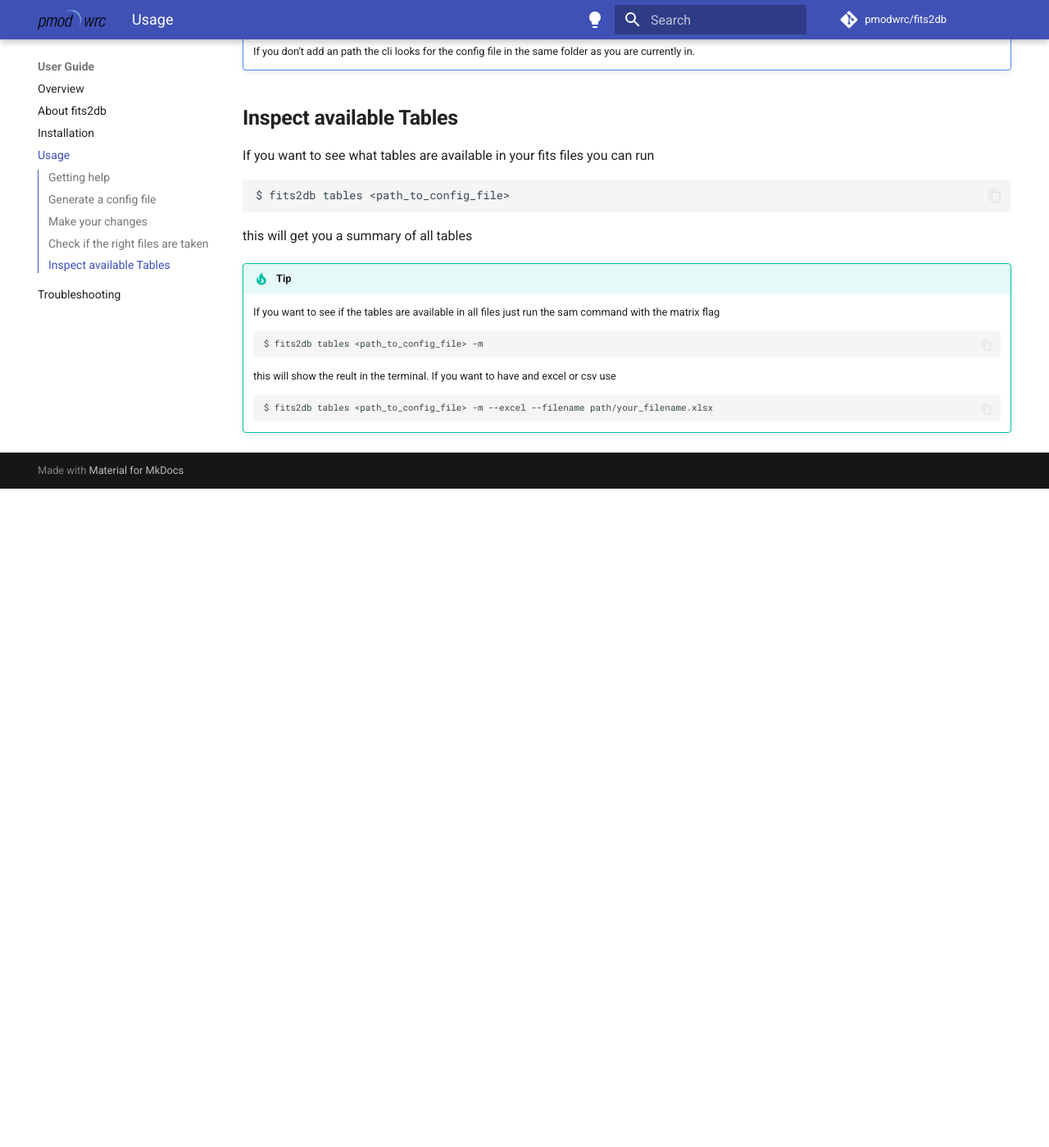
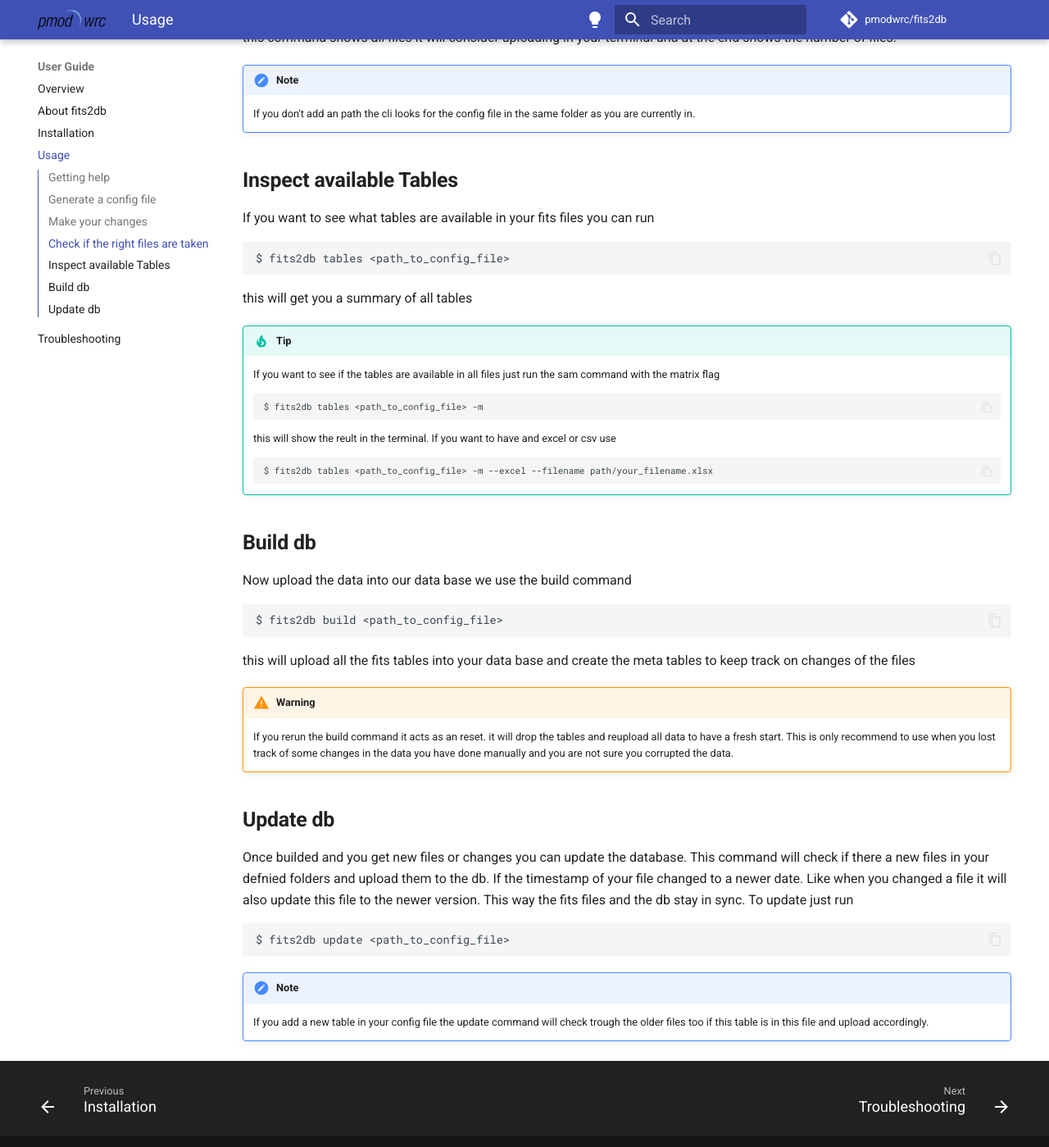
Before and after one commit to pmodwrc/fits2db, an MkDocs documentation site: the page built from docs/user-guide/usage.md, in a window 1280 px wide and 1400 px high, scrolled down 1556 px. Shown: the whole window at 82% size. Built offline with MkDocs 1.6.1 and Material for MkDocs 9.7.7, drawn with Linux system fonts in a browser that asks for light colours; comment, search, counter and statistics services are not loaded; before the commit the page ends 2152 px from its top, so only the background shows below that; some of the changed text lies outside the part shown.

Commit message:
[DOCS]: Create contribution guide Fixes #6

````diff
--- a/docs/user-guide/usage.md
+++ b/docs/user-guide/usage.md
@@ -36,15 +36,20 @@
   db_name: test_db
   port: 3306
 ```
-and add some paths for your fis files
+and add some paths for your fits files
 
 ```yaml
 fits_files:
   paths:
     - path/to_your_file/2021-07-07_L1a.fits
     - path_to_your_folder
+tables:
+    - name: HOUSEKEEPING
+      target_table: RAW_HOUSEKEEPING # This will be the table_name in the db
+    - name: JTSIM_BROADCAST # If no table name given it will use the orignal name
+```
 
-```
+
 !!! note
     if a folder is given all fits files under this folder will be taken for upload.
 
@@ -75,3 +80,25 @@
     ```bash
     $ fits2db tables <path_to_config_file> -m --excel --filename path/your_filename.xlsx
     ```
+
+## __Build db__
+
+Now upload the data into our data base we use the build command
+```bash
+$ fits2db build <path_to_config_file>
+```
+this will upload all the fits tables into your data base and create the meta tables to keep track on changes of the files
+
+!!! warning
+    If you rerun the build command it acts as an reset. it will drop the tables and reupload all data to have a fresh start. This is only recommend to use when you lost track of some changes in the data you have done manually and you are not sure you corrupted the data.
+
+
+## __Update db__
+
+Once builded and you get new files or changes you can update the database. This command will check if there a new files in your defnied folders and upload them to the db. If the timestamp of your file changed to a newer date. Like when you changed a file it will also update this file to the newer version. This way the fits files and the db stay in sync. To update just run
+
+```bash
+$ fits2db update <path_to_config_file>
+```
+!!! note
+    If you add a new table in your config file the update command will check trough the older files too if this table is in this file and upload accordingly.
--- a/mkdocs.yml
+++ b/mkdocs.yml
@@ -3,17 +3,20 @@
 nav:
   - index.md
   - User Guide:
-    - Overview: user-guide/overview.md
-    - About fits2db: user-guide/about-us.md
-    - Installation: user-guide/installation.md
-    - Usage: user-guide/usage.md
-    - Troubleshooting: user-guide/trouble.md
+      - Overview: user-guide/overview.md
+      - About fits2db: user-guide/about-us.md
+      - Installation: user-guide/installation.md
+      - Usage: user-guide/usage.md
+      - Troubleshooting: user-guide/trouble.md
   - Contribution guide:
-    - Get source: contribution/contribution.md
+      - Overview: contribution/contribution.md
+      - Docs: contribution/docs.md
+      - Code: contribution/code.md
+      - Tests: contribution/tests.md
+      - Environment setup: contribution/setup.md
   - API reference:
-    - CLI reference: reference/reference.md
-    - DB reference: reference/database.md
-
+      - CLI reference: reference/reference.md
+      - DB reference: reference/database.md
 
 repo_url: https://github.com/pmodwrc/fits2db
 repo_name: pmodwrc/fits2db
@@ -22,12 +25,14 @@
   name: material
   features:
     - content.code.copy
+    - content.tabs.link
     - navigation.tabs
     - navigation.indexes
     - navigation.prune
     - toc.follow
     - toc.integrate
     - navigation.top
+    - navigation.footer
   icon:
     repo: fontawesome/brands/git-alt
   logo: layout/images/logo.png
@@ -41,8 +46,11 @@
       toggle:
         icon: material/lightbulb-outline
         name: Switch to light mode
-
-
+extra:
+  generator: false
+  social:
+    - icon: fontawesome/brands/github
+      link: https://github.com/gosow9
 
 plugins:
   - mkdocstrings:
@@ -57,8 +65,6 @@
   - git-authors
   - glightbox
 
-
-
 markdown_extensions:
   - pymdownx.highlight:
       anchor_linenums: true
@@ -70,6 +76,9 @@
   - admonition
   - pymdownx.details
   - pymdownx.superfences
+  - footnotes
+  - pymdownx.tabbed:
+      alternate_style: true
   - pymdownx.arithmatex:
       generic: true
   - attr_list
@@ -84,7 +93,6 @@
           class: mermaid
           format: !!python/name:pymdownx.superfences.fence_code_format
 
-
 extra_javascript:
   - javascripts/mathjax.js
   - https://polyfill.io/v3/polyfill.min.js?features=es6
````
Also changed, not shown: README.md (+42 -0 lines), docs/contribution/code.md (added, +41 -0 lines), docs/contribution/contribution.md (+20 -0 lines), docs/contribution/docs.md (added, +30 -0 lines), docs/contribution/setup.md (added, +29 -0 lines), docs/contribution/tests.md (added, +45 -0 lines), docs/user-guide/overview.md (+1 -9 lines).
